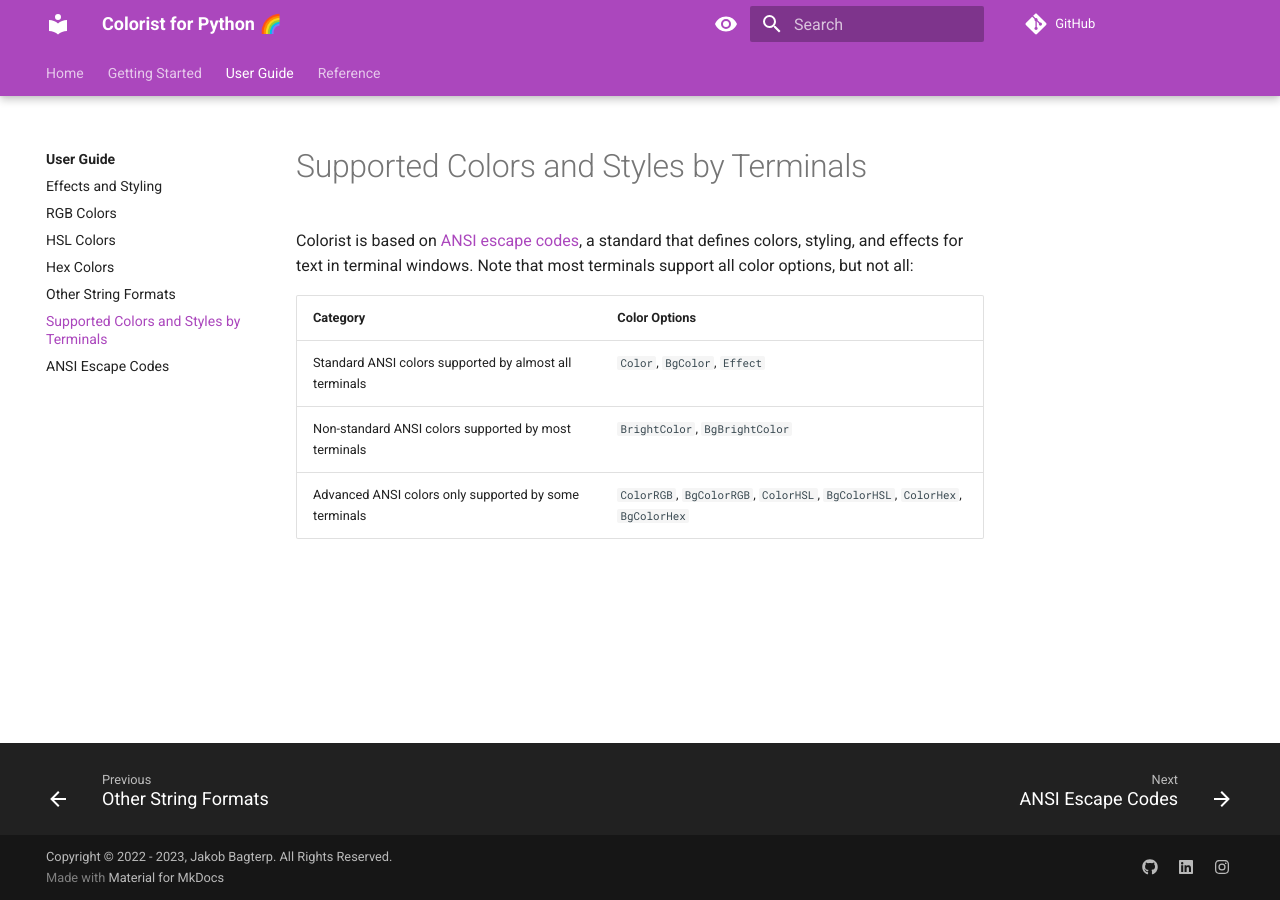
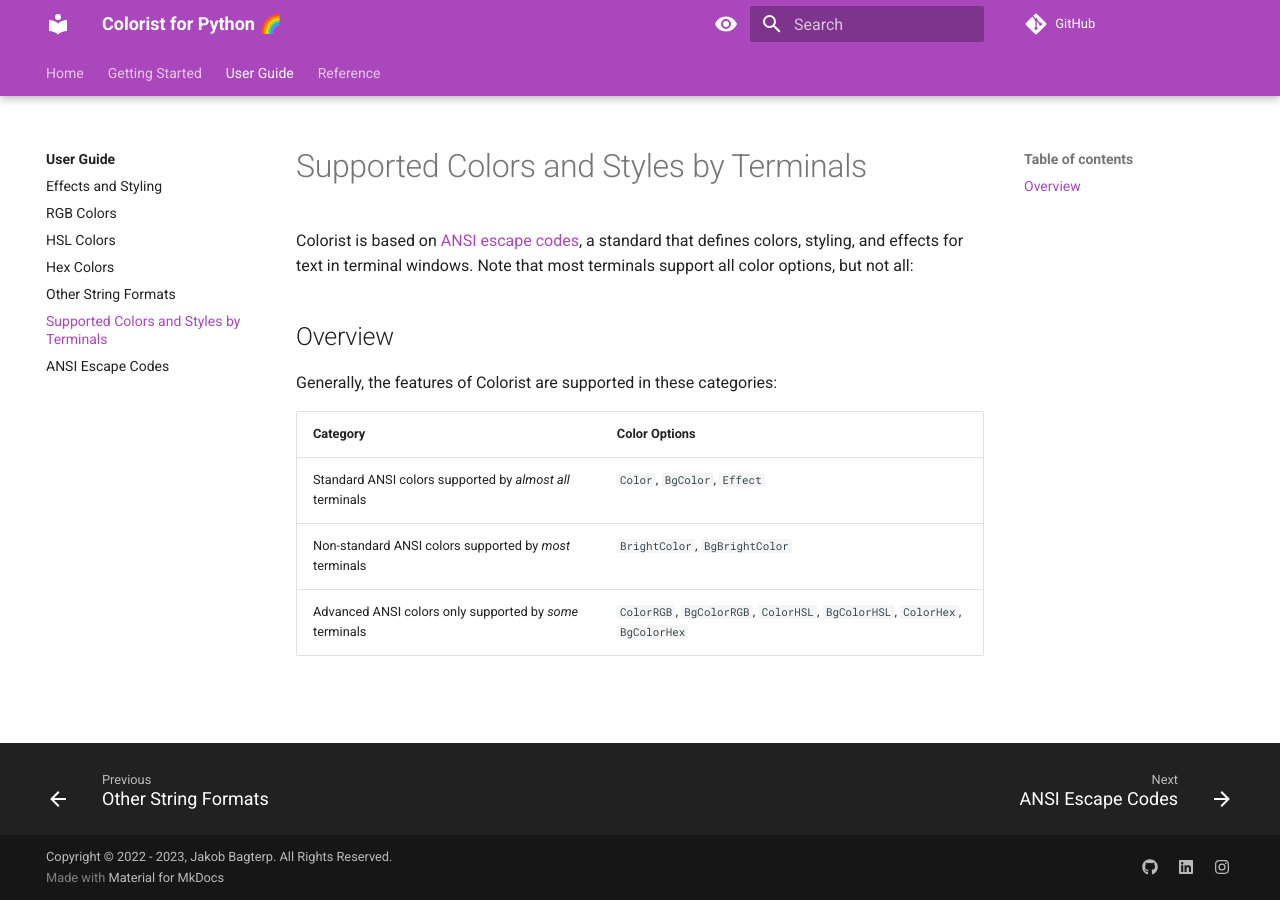
Before and after one commit to jakob-bagterp/colorist-for-python, an MkDocs documentation site: the page built from docs/user-guide/terminal-support.md, in a window 1280 px wide. Built offline with MkDocs 1.6.1 and Material for MkDocs 9.7.7, drawn with Linux system fonts in a browser that asks for light colours; comment, search, counter and statistics services are not loaded; the version menu is left out.

Commit message:
Add and update section in terminal support page.

```diff
--- a/docs/user-guide/terminal-support.md
+++ b/docs/user-guide/terminal-support.md
@@ -1,8 +1,11 @@
 # Supported Colors and Styles by Terminals
 Colorist is based on [ANSI escape codes](https://en.wikipedia.org/wiki/ANSI_escape_code), a standard that defines colors, styling, and effects for text in terminal windows. Note that most terminals support all color options, but not all:
 
-| Category                                               | Color Options |
-| ------------------------------------------------------ | ------------- |
-| Standard ANSI colors supported by almost all terminals | `Color`, `BgColor`, `Effect` |
-| Non-standard ANSI colors supported by most terminals   | `BrightColor`, `BgBrightColor` |
-| Advanced ANSI colors only supported by some terminals  | `ColorRGB`, `BgColorRGB`, `ColorHSL`, `BgColorHSL`, `ColorHex`, `BgColorHex` |
+## Overview
+Generally, the features of Colorist are supported in these categories:
+
+| Category                                                 | Color Options |
+| -------------------------------------------------------- | ------------- |
+| Standard ANSI colors supported by _almost all_ terminals | `Color`, `BgColor`, `Effect` |
+| Non-standard ANSI colors supported by _most_ terminals   | `BrightColor`, `BgBrightColor` |
+| Advanced ANSI colors only supported by _some_ terminals  | `ColorRGB`, `BgColorRGB`, `ColorHSL`, `BgColorHSL`, `ColorHex`, `BgColorHex` |
```
